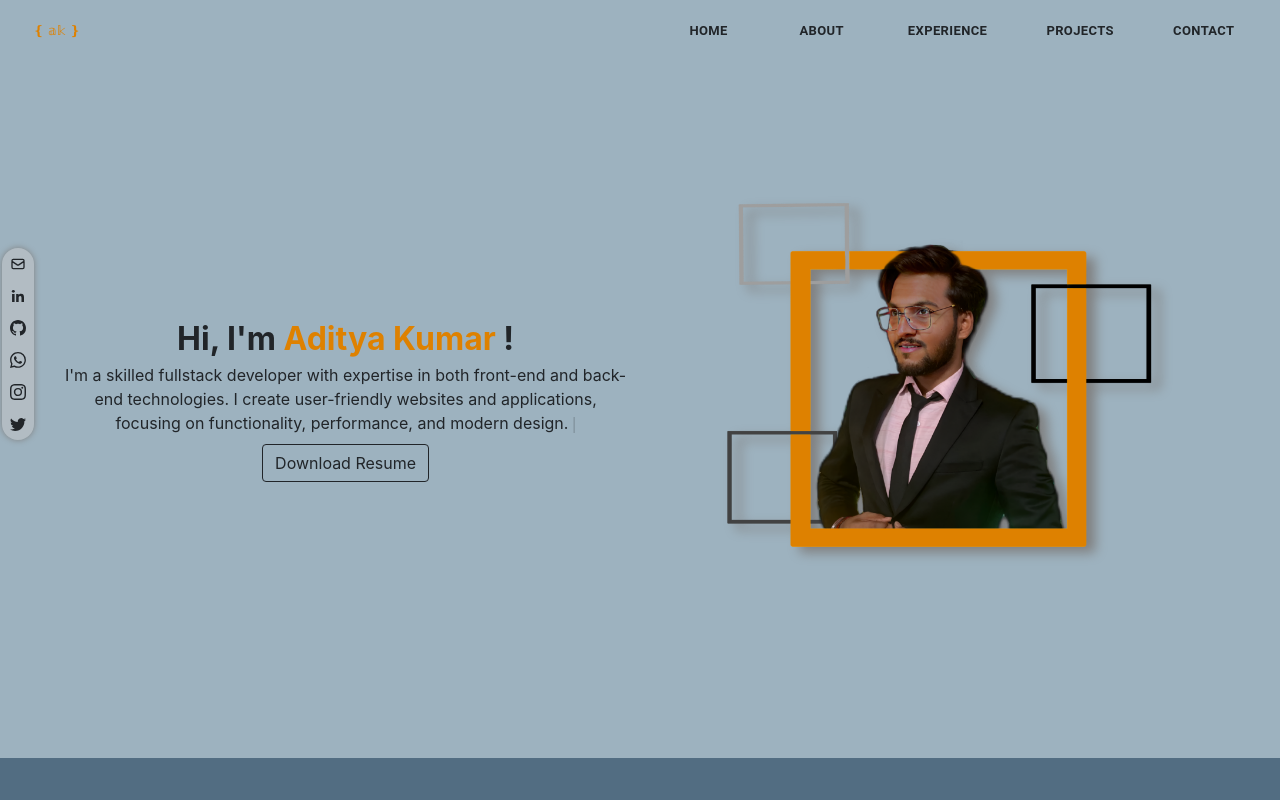
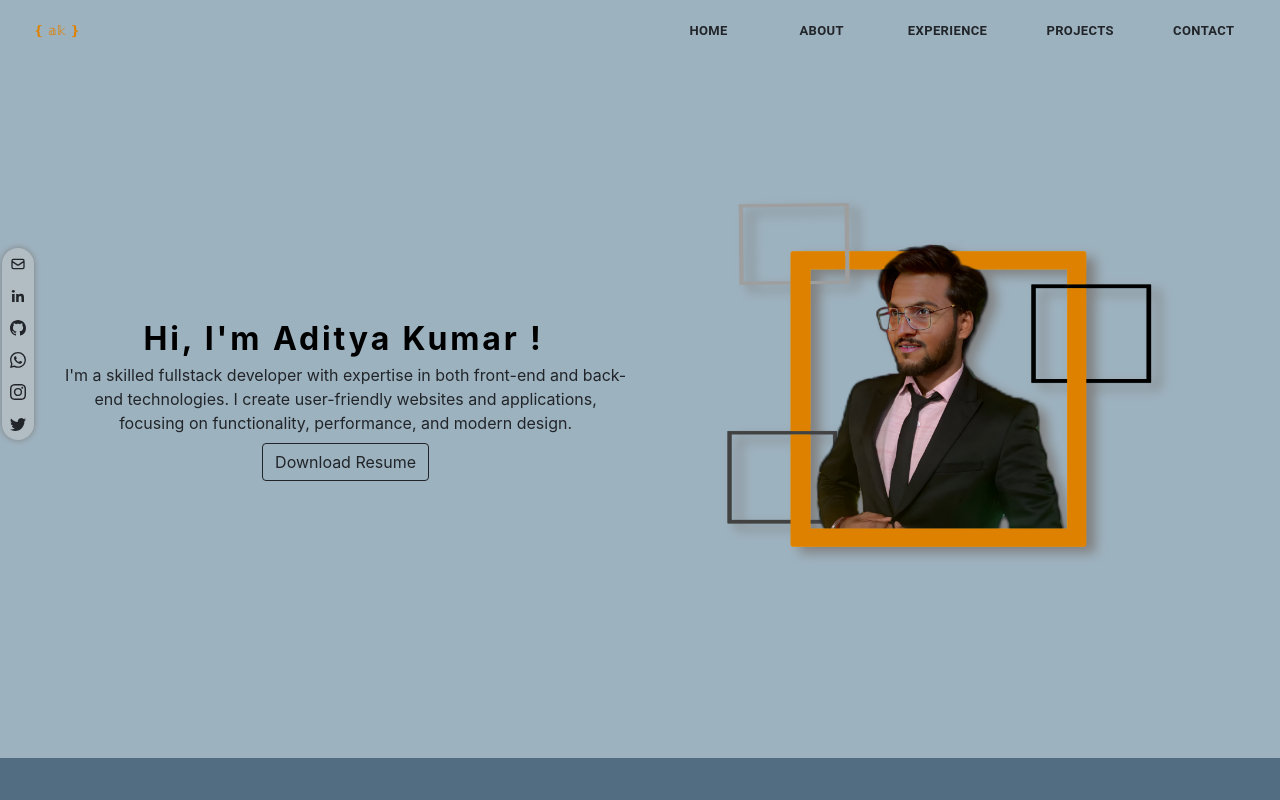
Before and after one commit to adityak7317/portfolio, a React (Create React App) app: page / in a window 1280 px wide. Shown: the top 800 px of the page. Built offline with nearby package versions, Linux system fonts and the light colour scheme.

Commit message:
typewritter done in first line...adi 21sep23

```diff
--- a/src/Components/Home/Home.css
+++ b/src/Components/Home/Home.css
@@ -0,0 +1,31 @@
+.typewriter p {
+  color: black;
+  /* font-family: monospace; */
+  overflow: hidden; /* Ensures the content is not revealed until the animation */
+  border-right: 0.15em solid rgb(0, 0, 0); /* The typwriter cursor */
+  white-space: nowrap; /* Keeps the content on a single line */
+  margin: 0 auto; /* Gives that scrolling effect as the typing happens */
+  letter-spacing: 0.09em; /* Adjust as needed */
+  animation: typing 3.5s steps(30, end), blink-caret 0.5s step-end infinite;
+}
+
+/* The typing effect */
+@keyframes typing {
+  from {
+    width: 0;
+  }
+  to {
+    width: 100%;
+  }
+}
+
+/* The typewriter cursor effect */
+@keyframes blink-caret {
+  from,
+  to {
+    border-color: transparent;
+  }
+  50% {
+    border-color: #de8100;
+  }
+}
--- a/src/Components/Home/Home.jsx
+++ b/src/Components/Home/Home.jsx
@@ -12,6 +12,8 @@ import { BsWhatsapp } from "react-icons/bs";
 
 import aditya_resume from "../../asset/aditya_resume.pdf";
 import { ToastContainer, toast } from "react-toastify";
+
+import "./Home.css";
 
 const contactLinks = [
   {
@@ -113,8 +115,11 @@ export default function Home() {
             // className="row"
             style={{ fontSize: "xx-large", fontWeight: "bold" }}
           >
-            <span>
-              Hi, I'm <span className="highlightText">Aditya Kumar</span> !
+            <span className="typewriter">
+              <p>
+                {/* Hi, I'm <span className="highlightText">Aditya Kumar</span> ! */}
+                Hi, I'm Aditya Kumar !
+              </p>
             </span>
             {/* <span>Hi !</span>
             <span>
@@ -127,7 +132,7 @@ export default function Home() {
             and back-end technologies. I create user-friendly websites and
             applications, focusing on functionality, performance, and modern
             design.
-            <span className="blinkingText">&nbsp;&#124;</span>
+            {/* <span className="blinkingText">&nbsp;&#124;</span> */}
           </span>
           {/* <div className="row"> */}
           <div className="p-1"></div>
```
